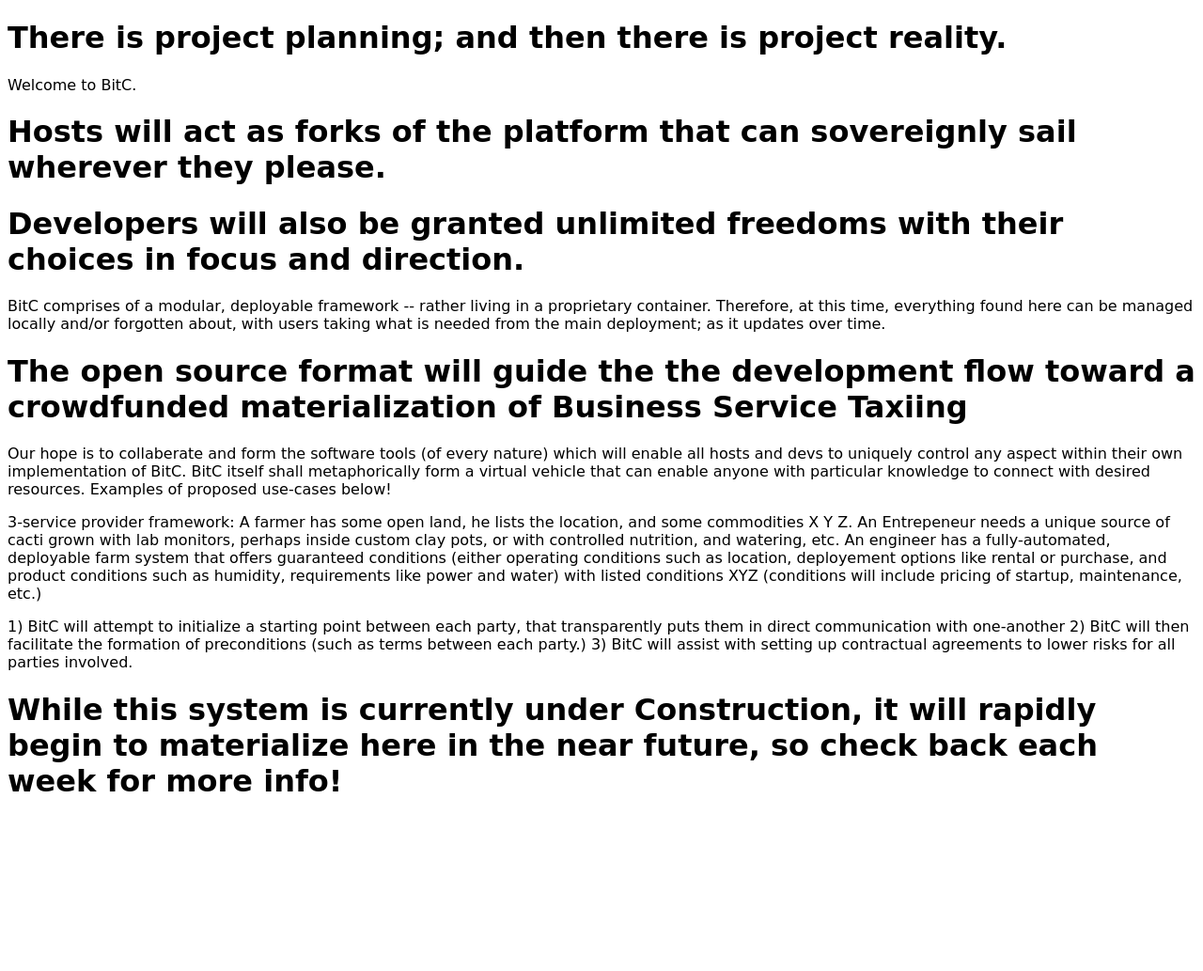
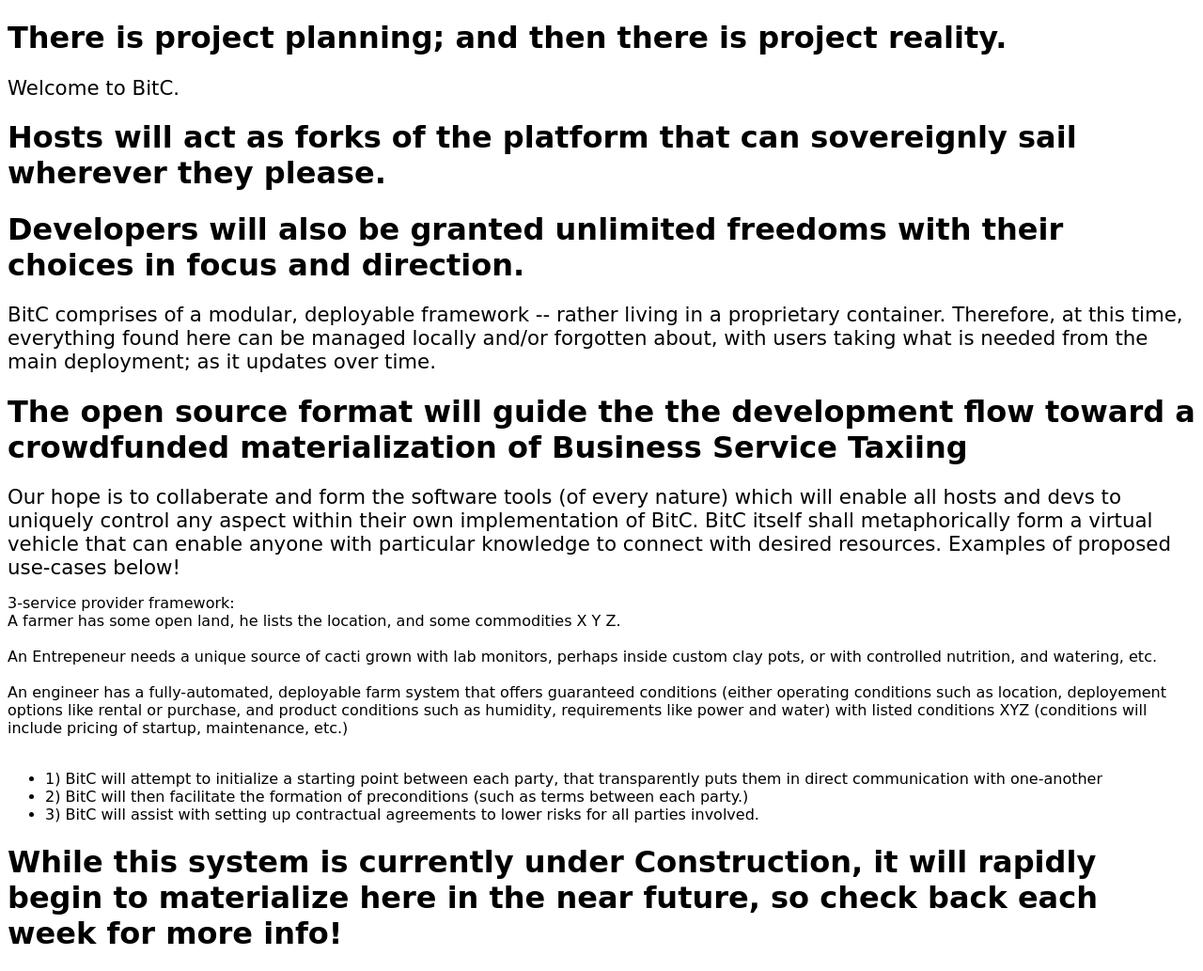
Before and after one commit to ajulias/covid19, a plain HTML site: page index.html in a window 1280 px wide. Shown: the whole page at 94% size. Before the commit the page ends 871 px from the top, so only its background shows below. Drawn offline with Linux system fonts and the light colour scheme; a web font is replaced by a local one.

Commit message:
Update index.html

```diff
--- a/index.html
+++ b/index.html
@@ -7,6 +7,9 @@
 	<style type="text/css">
 		body {
 	font-family: 'Baloo Bhaina 2', cursive;
+		}
+		a {
+			font-size: 16pt;
 		}
 	</style>
 </head>
@@ -22,20 +25,23 @@
 	<h1>The open source format will guide the the development flow toward a crowdfunded materialization of Business Service Taxiing</h1>
 	<a>Our hope is to collaberate and form the software tools (of every nature) which will enable all hosts and devs to uniquely control any aspect within their own implementation of BitC.  BitC itself shall metaphorically form a virtual vehicle that can enable anyone with particular knowledge to connect with desired resources.  Examples of proposed use-cases below!</a>
 
-	<p>
-		3-service provider framework:
-			A farmer has some open land, he lists the location, and some commodities X Y Z.
+<p>
+		3-service provider framework:<br>
+			A farmer has some open land, he lists the location, and some commodities X Y Z.<br><br>
 
-			An Entrepeneur needs a unique source of cacti grown with lab monitors, perhaps inside custom clay pots, or with controlled nutrition, and watering, etc.
+			An Entrepeneur needs a unique source of cacti grown with lab monitors, perhaps inside custom clay pots, or with controlled nutrition, and watering, etc.<br><br>
 
-			An engineer has a fully-automated, deployable farm system that offers guaranteed conditions (either operating conditions such as location, deployement options like rental or purchase, and product conditions such as humidity, requirements like power and water) with listed conditions XYZ (conditions will include pricing of startup, maintenance, etc.)
+
+			An engineer has a fully-automated, deployable farm system that offers guaranteed conditions (either operating conditions such as location, deployement options like rental or purchase, and product conditions such as humidity, requirements like power and water) with listed conditions XYZ (conditions will include pricing of startup, maintenance, etc.)<br><br>
+
 		</p>
-		<p>
-		1) BitC will attempt to initialize a starting point between each party, that transparently puts them in direct communication with one-another
-		2) BitC will then facilitate the formation of preconditions (such as terms between each party.)
-		3) BitC will assist with setting up contractual agreements to lower risks for all parties involved.</p>
+	<ul>
+		<li>1) BitC will attempt to initialize a starting point between each party, that transparently puts them in direct communication with one-another</li>
+		<li>2) BitC will then facilitate the formation of preconditions (such as terms between each party.)</li>
+		<li>3) BitC will assist with setting up contractual agreements to lower risks for all parties involved.</li>
+	</ul>
 
 		<h1>While this system is currently under Construction, it will rapidly begin to materialize here in the near future, so check back each week for more info!</h1>
 
-	</body>
+</body>
 </html>
```
